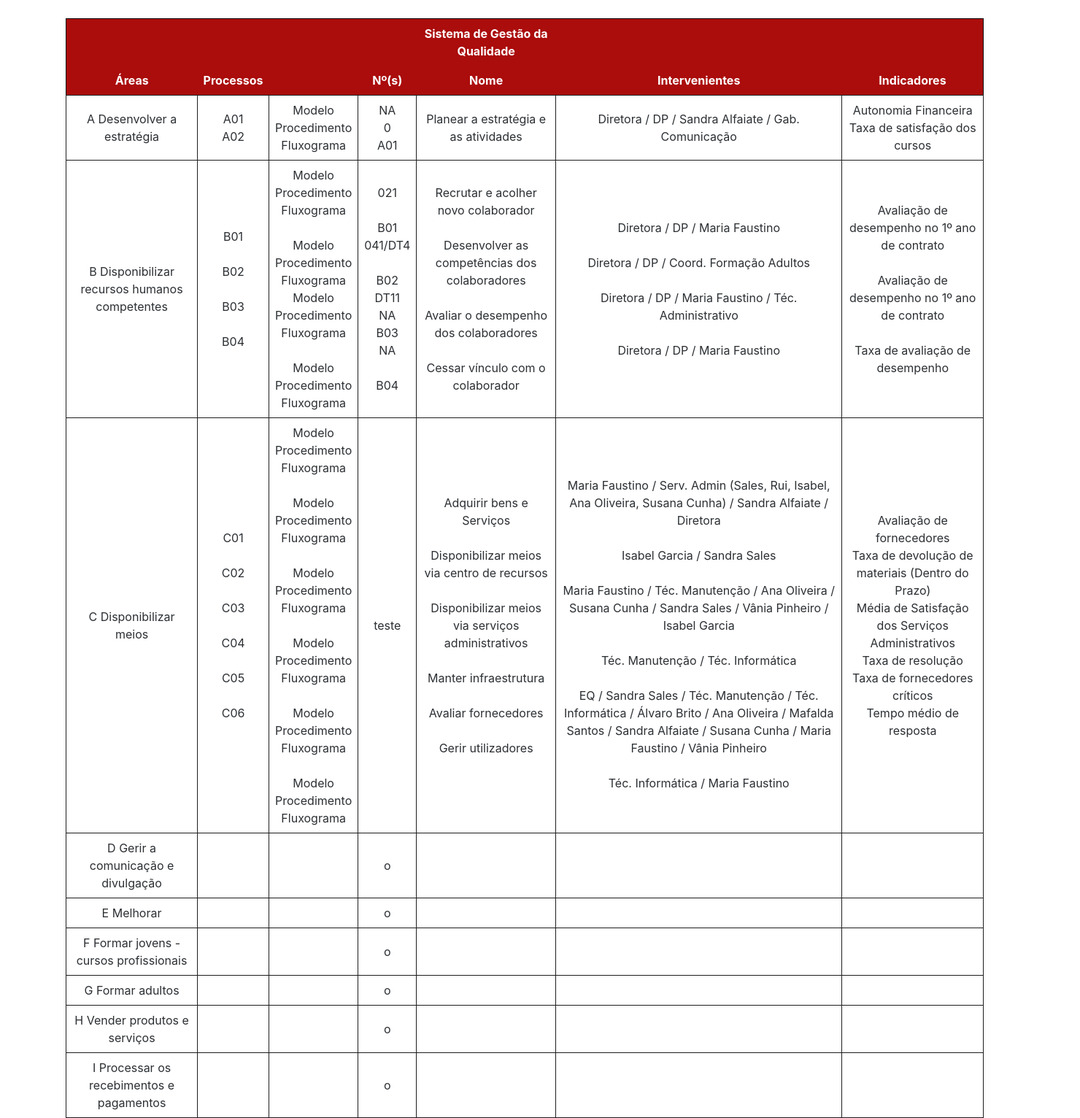
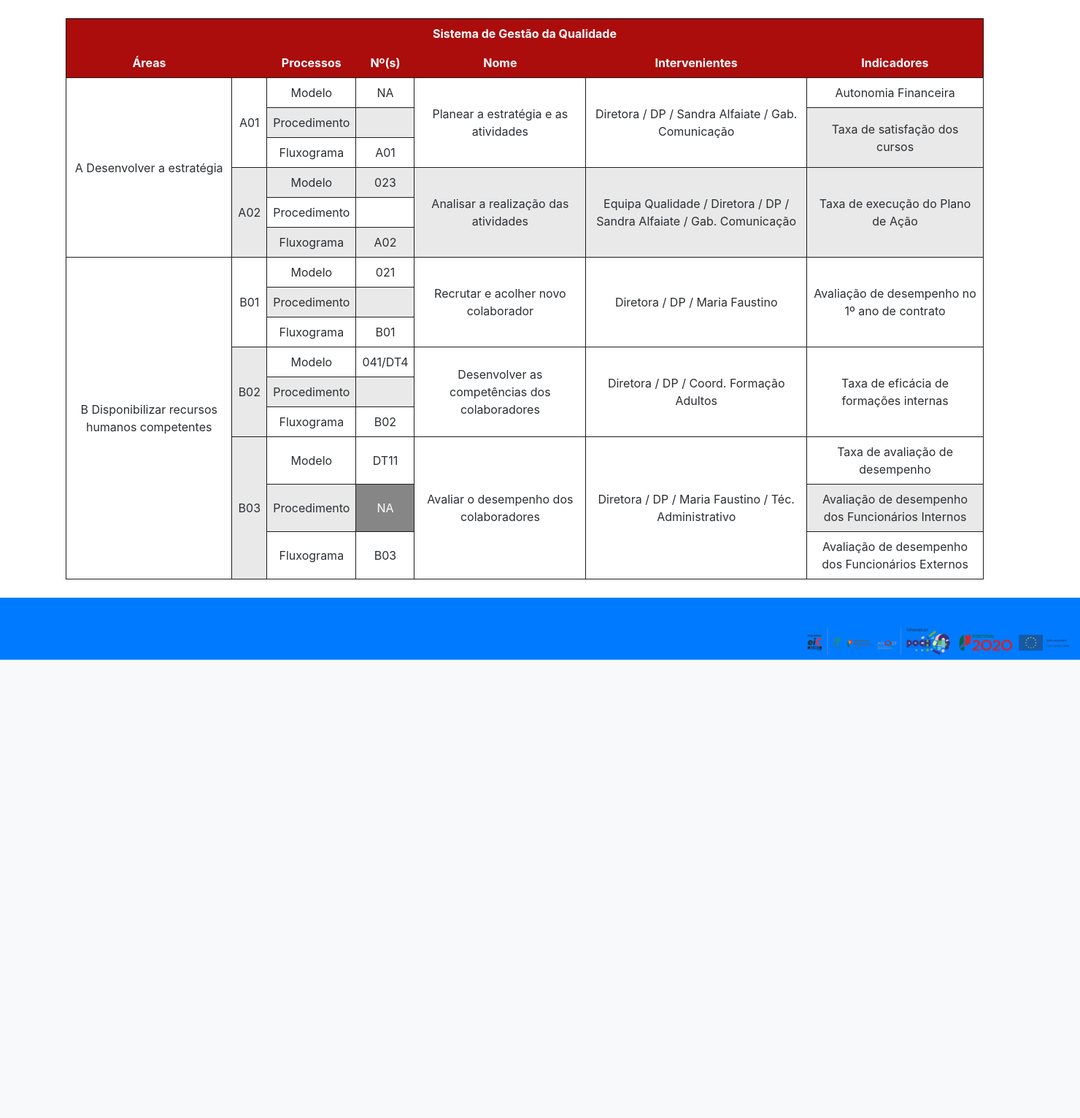
Before and after one commit to andredias28/Site-Esco, a PHP site: page /paginainicialadmin.php in a window 1480 px wide. Shown: the part 92-1624 px from the top of the page at 73% size. After the commit the page ends 996 px from the top, so only its background shows below. Run offline with PHP 8.4, Linux system fonts and the light colour scheme; a user stored in the database is signed in; some libraries are stand-ins or nearby versions.

Commit message:
update na tabela de processos

```diff
--- a/paginainicialadmin.css
+++ b/paginainicialadmin.css
@@ -77,3 +77,8 @@ nav{
     color: rgb(226, 226, 226);
     margin: 5px;
 }
+.footer{
+    margin-top: 25px;
+    background-color: #007bff;
+    height: 85px;
+}
--- a/paginainicialadmin.php
+++ b/paginainicialadmin.php
@@ -63,20 +63,14 @@
 <table id="tabelaProcessadores">
                 <thead>
                     <tr>
-                        <th></th>
-                        <th></th>
-                        <th></th>
-                        <th></th>
-                        <th>Sistema de Gestão da Qualidade</th>
-                        <th></th>
-                        <th></th>
+                        <th colspan="7">Sistema de Gestão da Qualidade</th>
                     </tr>
                 </thead>
                 <thead>
                         <tr>
                             <th>Áreas</th>
+                            <th> </th>
                             <th>Processos</th>
-                            <th></th>
                             <th>Nº(s)</th>
                             <th>Nome</th>
                             <th>Intervenientes</th>
@@ -85,132 +79,106 @@
                 </thead>
                 <tbody>
                         <tr>
-                            <td>A Desenvolver a estratégia</td>
-                            <td>A01<br>
-                            A02</td>
-                            <td>Modelo <br>
-                            Procedimento <br>
-                            Fluxograma</td>
-                            <td>NA<br>
-                            0<br>
-                            A01</td>
-                            <td>Planear a estratégia e as atividades</td>
-                            <td>Diretora / DP / Sandra Alfaiate / Gab. Comunicação </td>
-                            <td>Autonomia Financeira<br>
-                            Taxa de satisfação dos cursos</td>
+                            <td rowspan="6">
+                                A Desenvolver a estratégia
+                            </td>
+                            <td rowspan="3">A01</td>
+                            <td>Modelo</td>
+                            <td>NA</td>
+                            <td rowspan="3">Planear a estratégia e as atividades</td>
+                            <td rowspan="3">Diretora / DP / Sandra Alfaiate / Gab. Comunicação</td>
+                            <td>Autonomia Financeira</td>
+                        </tr>
+                        <tr>
+                            <td>Procedimento</td>
+                            <td></td>
+                            <td rowspan="2">Taxa de satisfação dos cursos</td>
+                        </tr>
+                        <tr>
+                            <td>Fluxograma</td>
+                            <td>A01</td>
+                        </tr>
+                        <!--- Fim do A01 !-->
+                        <tr>
+                            <td rowspan="3">A02</td>
+                            <td>Modelo</td>
+                            <td>023</td>
+                            <td rowspan="3">Analisar a realização das atividades</td>
+                            <td rowspan="3">Equipa Qualidade / Diretora / DP / Sandra Alfaiate / Gab. Comunicação</td>
+                            <td rowspan="3">Taxa de execução do Plano de Ação</td>
+                        </tr>
+                        <tr>
+                            <td>Procedimento</td>
+                            <td></td>
+                        </tr>
+                        <tr>
+                            <td>Fluxograma</td>
+                            <td>A02</td>
                         </tr>
                 </tbody>
+                <!--- Inicio do B --->
                 <tbody>
                     <tr>
-                            <td>B Disponibilizar recursos humanos competentes</td>
-                           <td>B01<br><br>
-                            B02 <br><br>
-                            B03 <br><br>
-                            B04 <br>
-                            <td>Modelo <br>Procedimento<br>Fluxograma<br><br>Modelo<br>Procedimento<br>Fluxograma<br>Modelo<br>
-                            Procedimento<br>
-                            Fluxograma<br><br>
-                            Modelo<br>
-                            Procedimento<br>
-                            Fluxograma<br></td>
-                            <td>021<br> <br>B01<br>041/DT4<br> <br>B02<br>
-                            DT11<br>NA<br>B03<br>
-                            NA<br><br>B04<br></td>
-
-                            <td>Recrutar e acolher novo colaborador<br><br>Desenvolver as competências dos colaboradores
-                            <br><br>Avaliar o desempenho dos colaboradores<br><br>Cessar vínculo com o colaborador</td>
-
-                            <td>Diretora / DP / Maria Faustino<br><br>Diretora / DP / Coord. Formação Adultos<br><br>Diretora / DP / Maria Faustino / Téc. Administrativo
-                            <br><br>Diretora / DP / Maria Faustino<br></td>
-
-                            <td>Avaliação de desempenho no 1º ano de contrato<br><br>Avaliação de desempenho no 1º ano de contrato<br><br>Taxa de avaliação de desempenho</td>
+                        <td rowspan="11">B Disponibilizar recursos humanos competentes</td>
+                        <td rowspan="3">B01</td>
+                        <td>Modelo</td>
+                        <td>021</td>
+                        <td rowspan="3">Recrutar e acolher novo colaborador</td>
+                        <td rowspan="3">Diretora / DP / Maria Faustino</td>
+                        <td rowspan="3">Avaliação de desempenho no 1º ano de contrato</td>
                     </tr>
-                </tbody>
-                <tbody>
                     <tr>
-                            <td>C Disponibilizar meios</td>
-                            <td>C01<br><br>C02<br><br>C03<br><br>C04<br><br>C05<br><br>C06</td>
-                            <td>Modelo<br>Procedimento<br>Fluxograma<br><br>
-                            Modelo<br>Procedimento<br>Fluxograma<br><br>
-                            Modelo<br>Procedimento<br>Fluxograma<br><br>
-                            Modelo<br>Procedimento<br>Fluxograma<br><br>
-                            Modelo<br>Procedimento<br>Fluxograma<br><br>
-                            Modelo<br>Procedimento<br>Fluxograma<br>
-                            </td>
-                            <td>teste</td>
-
-                            <td>Adquirir bens e Serviços<br><br>Disponibilizar meios via centro de recursos<br><br>Disponibilizar meios via serviços administrativos<br><br>Manter infraestrutura
-                            <br><br>Avaliar fornecedores<br><br>Gerir utilizadores</td>
-
-                            <td><br>Maria Faustino / Serv. Admin (Sales, Rui, Isabel, Ana Oliveira, Susana Cunha) / Sandra Alfaiate / Diretora<br><br>Isabel Garcia / Sandra Sales<br><br>Maria Faustino / Téc. Manutenção / Ana Oliveira / Susana Cunha / Sandra Sales / Vânia Pinheiro / Isabel Garcia
-                            <br><br>Téc. Manutenção / Téc. Informática<br><br>EQ / Sandra Sales / Téc. Manutenção / Téc. Informática / Álvaro Brito / Ana Oliveira / Mafalda Santos / Sandra Alfaiate / Susana Cunha / Maria Faustino / Vânia Pinheiro<br><br>
-                            Téc. Informática / Maria Faustino</td>
-
-                            <td>Avaliação de fornecedores<br>Taxa de devolução de materiais (Dentro do Prazo)<br>Média de Satisfação dos Serviços Administrativos
-                            <br>Taxa de resolução<br>Taxa de fornecedores críticos<br>Tempo médio de resposta<br></td>
+                        <td>Procedimento</td>
+                        <td></td>
                     </tr>
-                </tbody>
-                <tbody>
                     <tr>
-                            <td>D Gerir a comunicação e divulgação</td>
+                        <td>Fluxograma</td>
+                        <td>B01</td>
+                    </tr>
+                    <tr>
+                        <td rowspan="4">B02</td>
+                    </tr>
+                    <tr>
+                        <td>Modelo</td>
+                        <td>041/DT4</td>
+                        <td rowspan="4">Desenvolver as competências dos colaboradores</td>
+                        <td rowspan="4">Diretora / DP / Coord. Formação Adultos</td>
+                        <td rowspan="4">Taxa de eficácia de formações internas</td>
+                    </tr>
+                    <tr>
+                        <td>Procedimento</td>
                         <td></td>
-                            <td></td>
-                            <td>o</td>
-                            <td></td>
-                            <td><td>
                     </tr>
-                </tbody>
-                <tbody>
                     <tr>
-                            <td>E Melhorar</td>
-                            <td></td>
-                            <td></td>
-                            <td>o</td>
-                            <td></td>
-                            <td><td>
+                        <td>Fluxograma</td>
+                        <td>B02</td>
                     </tr>
-                </tbody>
-                <tbody>
                     <tr>
-                            <td>F Formar jovens - cursos profissionais</td>
-                            <td></td>
-                            <td></td>
-                            <td>o</td>
-                            <td></td>
-                            <td><td>
+                        <td rowspan="4">B03</td>
                     </tr>
-                </tbody>
-                <tbody>
                     <tr>
-                            <td>G Formar adultos</td>
-                            <td></td>
-                            <td></td>
-                            <td>o</td>
-                            <td></td>
-                            <td><td>
+                        <td>Modelo</td>
+                        <td>DT11</td>
+                        <td rowspan="4">Avaliar o desempenho dos colaboradores</td>
+                        <td rowspan="4">Diretora / DP / Maria Faustino / Téc. Administrativo</td>
+                        <td>Taxa de avaliação de desempenho</td>
                     </tr>
-                </tbody>
-                <tbody>
                     <tr>
-                            <td>H Vender produtos e serviços</td>
-                            <td></td>
-                            <td></td>
-                            <td>o</td>
-                            <td></td>
-                            <td><td>
+                        <td>Procedimento</td>
+                        <td style="background-color:gray; color:white;">NA</td>
+                        <td>Avaliação de desempenho dos Funcionários Internos</td>
                     </tr>
-                </tbody>
-                <tbody>
                     <tr>
-                            <td>I Processar os recebimentos e pagamentos</td>
-                            <td></td>
-                            <td></td>
-                            <td>o</td>
-                            <td></td>
-                            <td><td>
+                        <td>Fluxograma</td>
+                        <td>B03</td>
+                        <td>Avaliação de desempenho dos Funcionários Externos</td>
                     </tr>
                 </tbody>
             </table>
+
+            <div class="footer">
+            <img src="imagens/barra de logos.png" alt="barra de logos" class="barradelogos"/>
+            </div>
 
 <!-- Script's -->
         <script src="https://code.jquery.com/jquery-3.4.1.slim.min.js" integrity="sha384-J6qa4849blE2+poT4WnyKhv5vZF5SrPo0iEjwBvKU7imGFAV0wwj1yYfoRSJoZ+n" crossorigin="anonymous"></script>
@@ -222,6 +190,7 @@
       $('#tabelaHistorico').DataTable();
    } );
 </script>
+
 <!-- Fim dos Script's-->
     </body>
 </html>
```
Lines whose indentation alone changed are shown as unchanged.
